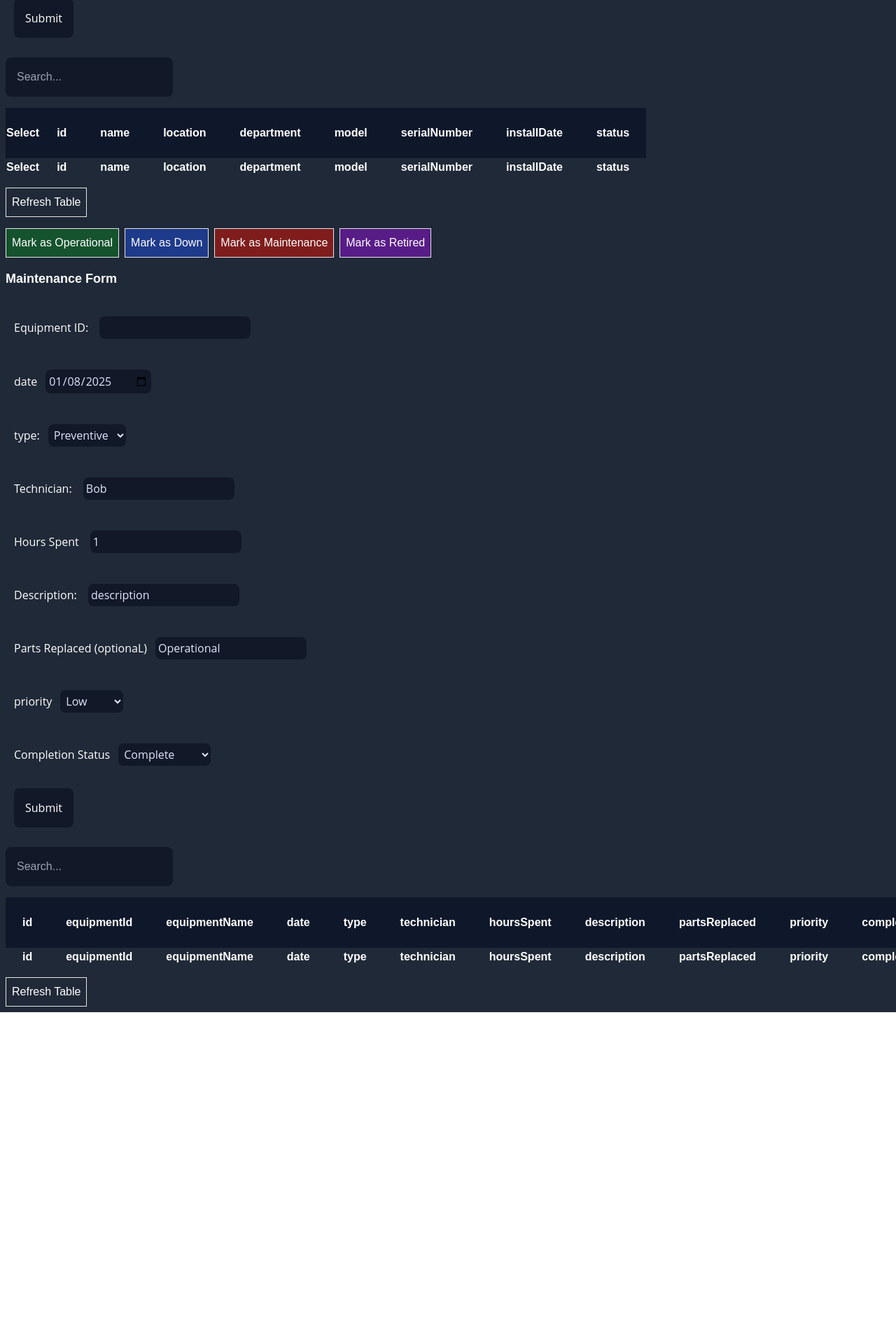
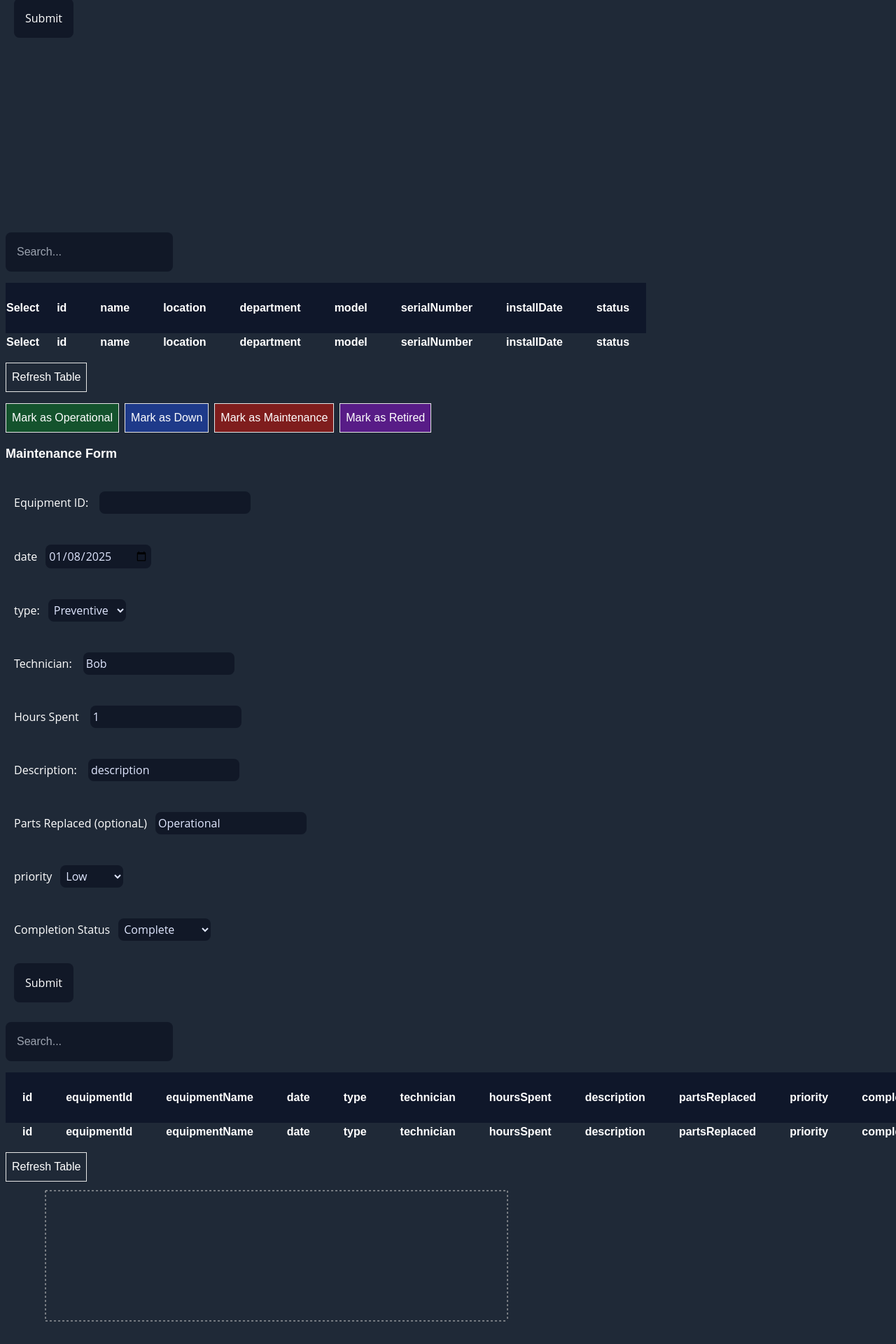
Before and after one commit to Christina113-code/coding_challenge, a Next.js app: page / in a window 1280 px wide. Shown: the part 600-2520 px from the top of the page at 70% size. Before the commit the page ends 2046 px from the top, so only its background shows below. Built offline with nearby package versions, Linux system fonts and the light colour scheme.

Commit message:
basic pie chart and bar chart

```diff
--- /dev/null
+++ b/src/app/Components/Dashboard/EquipmentPieChart.tsx
@@ -0,0 +1,43 @@
+import React, { useEffect, useState } from 'react'
+// Equipment status breakdown - use same coloring
+
+import {Equipment} from '../Forms/EquipmentForm'
+import { Cell, Pie, PieChart } from 'recharts'
+type EquipStatus ={
+  status: string, amount: number
+}
+const EquipmentPieChart = ({equipmentData}: {equipmentData: Equipment[]}) => {
+  const [data, setData] = useState<EquipStatus[]>([])
+  const countEquipmentStatus = (equipment: Equipment[]) => {
+    const data = equipment.reduce((acc, item: Equipment) => {
+        if(acc[item.status]){
+          acc[item.status].amount += 1
+        }else{
+          acc[item.status] = {status: item.status, amount: 1}
+        }
+        return acc;
+    },{})
+    return Object.values(data) as EquipStatus[];
+  }
+
+  useEffect(() => {
+    const stati : EquipStatus[]= countEquipmentStatus(equipmentData);
+    setData(stati);
+  },[equipmentData])
+  return (
+    <PieChart width={730} height={250}>
+  <Pie data={data} dataKey="amount" nameKey="status" cx="50%" cy="50%" outerRadius={90} fill="#8884d8"label />
+  {data.map((entry, idx) => {
+    <Cell key={`cell-${idx}`} />
+  })}
+
+</PieChart>
+  )
+}
+
+export default EquipmentPieChart
+
+// TODO
+// PIe chart colors
+//errors
+//strip equipment id maintenance table input
--- a/src/app/Components/Dashboard/MaintenanceHoursChart.tsx
+++ b/src/app/Components/Dashboard/MaintenanceHoursChart.tsx
@@ -1,23 +1,39 @@
 'use client';
 import React, { useEffect, useState } from 'react'
-import { BarChart , CartesianGrid, YAxis, Tooltip, Legend} from 'recharts';
-import {Equipment} from '../Forms/EquipmentForm'
-import { MaintenanceRecord } from '../Forms/MaintenanceRecordForm';
+import { BarChart , CartesianGrid, XAxis,YAxis, Tooltip, Legend, Bar} from 'recharts';
+import {MaintenanceHoursRecord} from '../Tables/MainetenanceRecordsTable'
+
 //maintenance hours by department
-const MaintenanceHoursChart = ({data}: {data: {department: string, hours: number}[]}) => {
+const MaintenanceHoursChart = ({data}: {data: MaintenanceHoursRecord[]}) => {
+    const [summedData, setSummedData] = useState<MaintenanceHoursRecord[]>([])
+    const sumDepartmentHours = (records:MaintenanceHoursRecord[])=> {
+      const acc = records.reduce((acc, item: MaintenanceHoursRecord) => {
+        console.log(acc)
+        if(acc[item.department]){
+          acc[item.department].hours +=item.hours;
+        }else{
+         acc[item.department] = {department: item.department, hours:item.hours}
+        }
+        return acc;
+      }, {} as {[key: string]: {department:string, hours:number}})
+      return Object.values(acc);
+    }
+    useEffect(() => {
+      const newData = sumDepartmentHours(data);
 
-  useEffect(() => {
-    console.log(data)
+    setSummedData(newData);
   },[data])
+
+
   return (
-    <BarChart width={730} height={250} data={data}>
-  {/* <CartesianGrid strokeDasharray="3 3" /> */}
-  {/* <XAxis dataKey="name" /> */}
-  {/* <YAxis />
+    <BarChart  width={730} height={250} data={summedData}>
+  <CartesianGrid strokeDasharray="3 3" />
+  <XAxis dataKey="department" />
+  <YAxis/>
   <Tooltip />
-  <Legend /> */}
-  {/* <Bar dataKey="pv" fill="#8884d8" />
-  <Bar dataKey="uv" fill="#82ca9d" /> */}
+  <Legend />
+
+   <Bar dataKey="hours" fill="#8884d8" />
 </BarChart>
   )
 }
--- a/src/app/Components/Dashboard/PieChart.jsx
+++ /dev/null
@@ -1,11 +0,0 @@
-import React from 'react'
-// Equipment status breakdown - use same coloring
-
-
-const PieChart = () => {
-  return (
-    <div>PieChart</div>
-  )
-}
-
-export default PieChart
--- a/src/app/Components/Tables/MainetenanceRecordsTable.tsx
+++ b/src/app/Components/Tables/MainetenanceRecordsTable.tsx
@@ -1,5 +1,7 @@
 'use client'
-import React, {  useEffect, useState } from 'react'
+import React, {  useState } from 'react'
+import dynamic from 'next/dynamic'
+
 import {
   ColumnDef,
   useReactTable,
@@ -14,7 +16,7 @@ import {
 import MaintenanceRecordForm , {MaintenanceRecord} from '../Forms/MaintenanceRecordForm';
 import { SubmitHandler } from 'react-hook-form';
 import { Equipment } from '../Forms/EquipmentForm';
-import MaintenanceHoursChart from '../Dashboard/MaintenanceHoursChart';
+const DynamicChart = dynamic(() => import('../Dashboard/MaintenanceHoursChart'), { ssr: false });
 // Table Column Formatting
 
 const columnHelper = createColumnHelper<MaintenanceRecord>()
@@ -71,7 +73,10 @@ export const columns = [
   }),
 ]
 
-
+export type MaintenanceHoursRecord = {
+  department: string,
+  hours: number
+}
 const MaintenanceRecordsTable = ({equipmentData}: {equipmentData: Equipment[]}) => {
   const [data, setData] = useState<MaintenanceRecord[]>([])
   const [columnFilters, setColumnFilters] = useState<ColumnFiltersState>([]);
@@ -95,9 +100,11 @@ const MaintenanceRecordsTable = ({equipmentData}: {equipmentData: Equipment[]})
 
     setData((prev: MaintenanceRecord[]) => [...prev, newMaintenanceRecord]);
 
-    //update bar graph
-    const barRecord = {department: equipment_item.department, hours: newMaintenanceRecord.hoursSpent}
-    setBarData(prev=>[...prev, barRecord])
+
+
+
+    const newRecord: MaintenanceHoursRecord = {department: equipment_item.department, hours: newMaintenanceRecord.hoursSpent}
+    setBarData(prev=>[...prev, newRecord])
 
   };
 
@@ -187,7 +194,7 @@ const MaintenanceRecordsTable = ({equipmentData}: {equipmentData: Equipment[]})
         Refresh Table
       </button>
     </div>
-    {/* <MaintenanceHoursChart data={barData}/> */}
+    <DynamicChart data={barData}/>
     </>
 
   )
--- a/src/app/page.tsx
+++ b/src/app/page.tsx
@@ -5,7 +5,12 @@ import { SubmitHandler } from "react-hook-form";
 import { Equipment } from "./Components/Forms/EquipmentForm";
 import EquipmentTable from './Components/Tables/EquipmentTable'
 import MainetenanceRecordsTable from "./Components/Tables/MainetenanceRecordsTable";
-import BarChart from "./Components/Dashboard/MaintenanceHoursChart"
+import EquipmentPieChart from "./Components/Dashboard/EquipmentPieChart";
+
+import dynamic from 'next/dynamic'
+
+
+const DynamicPieChart = dynamic(() => import('./Components/Dashboard/EquipmentPieChart'), { ssr: false });
 
 export default function Home() {
 const [equipment, setEquipment] = useState<Equipment[]>([])
@@ -42,6 +47,7 @@ const toggleRowSelection = (id: string) => {
   <>
   <div className="bg-gray-800 text-white">
     <EquipmentForm onSubmit={onSubmit} />
+    <DynamicPieChart equipmentData={equipment}/>
   <EquipmentTable data = {equipment} bulkUpdateStatus={bulkUpdateStatus} toggleRowSelection={toggleRowSelection} selectedRows={selectedRows}/>
   <MainetenanceRecordsTable equipmentData={equipment}/>
 
```
